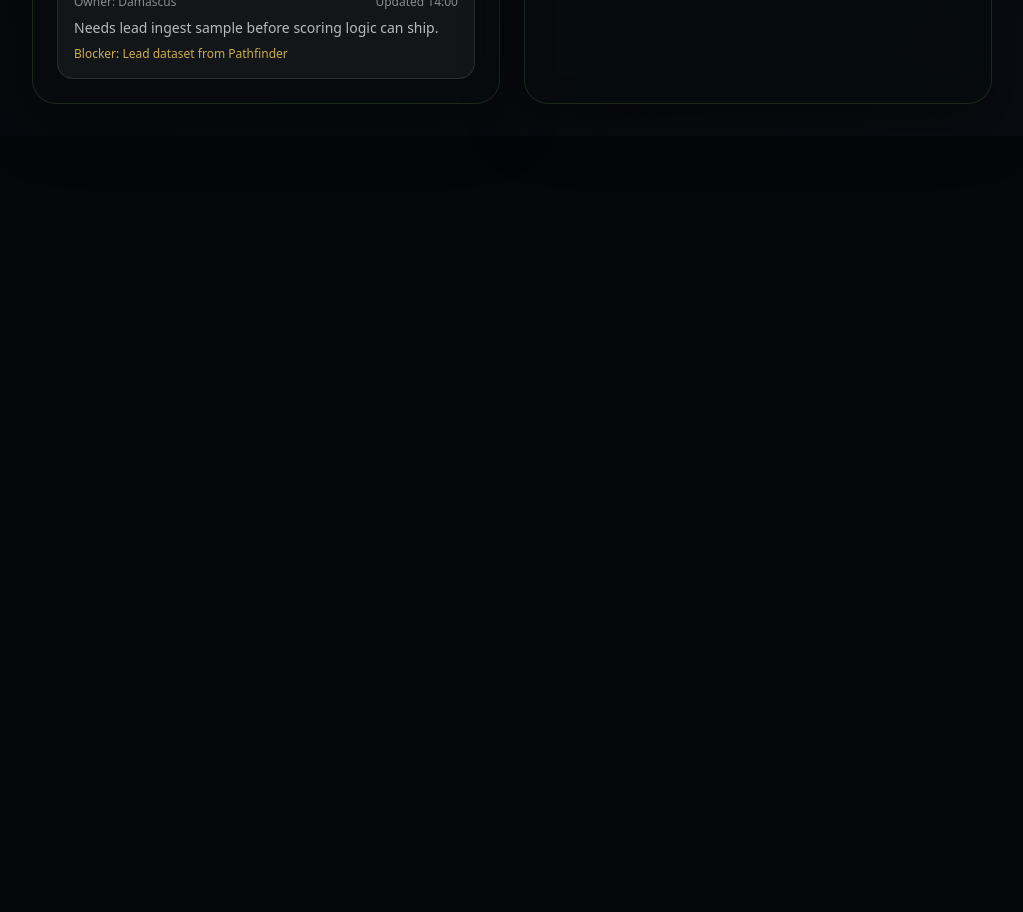
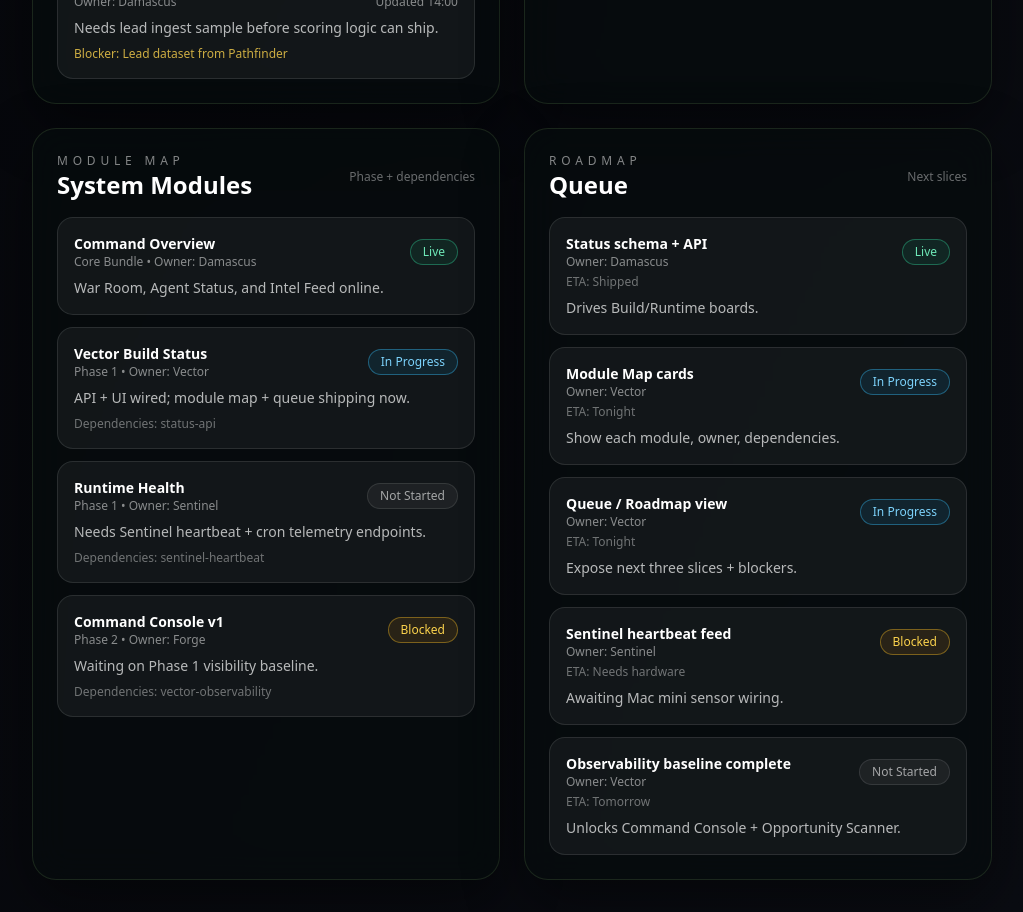
Before and after one commit to DamascusV2/mission-control-V2, a Next.js app: page / in a window 1280 px wide. Shown: the part 1420-2332 px from the top of the page, without its empty margins (256-1279 px from the left). Before the commit the page ends 1556 px from the top, so only its background shows below. Built offline with nearby package versions, Linux system fonts and the light colour scheme.

Commit message:
Add module map and roadmap queue

```diff
--- a/src/app/page.tsx
+++ b/src/app/page.tsx
@@ -1,5 +1,5 @@
-import { loadStatus } from "../lib/data";
-import type { ModuleState, ModuleStatus, StatusPayload } from "../types/mission-control";
+import { loadStatus, loadVector } from "../lib/data";
+import type { ModuleMapEntry, ModuleState, ModuleStatus, QueueItem, StatusPayload, VectorPayload } from "../types/mission-control";
 
 const highlights = [
   { label: "Operational Tempo", value: "Green", detail: "6 active tracks" },
@@ -55,8 +55,71 @@ function StatusPanel({ title, items }: { title: string; items: ModuleStatus[] })
   );
 }
 
+function ModuleMapPanel({ entries }: { entries: ModuleMapEntry[] }) {
+  return (
+    <div className="glass-card rounded-3xl border border-white/10 p-6 space-y-4">
+      <div className="flex items-center justify-between">
+        <div>
+          <p className="text-xs uppercase tracking-[0.4em] text-white/50">Module Map</p>
+          <h3 className="text-2xl font-semibold">System Modules</h3>
+        </div>
+        <span className="text-xs text-white/40">Phase + dependencies</span>
+      </div>
+      <div className="space-y-3">
+        {entries.map((entry) => (
+          <div key={entry.id} className="rounded-2xl border border-white/10 bg-white/5 p-4 space-y-2">
+            <div className="flex items-center justify-between">
+              <div>
+                <p className="text-sm font-semibold">{entry.module}</p>
+                <p className="text-xs text-white/50">{entry.phase} • Owner: {entry.owner}</p>
+              </div>
+              <span className={`text-xs px-3 py-1 rounded-full border ${stateStyles[entry.state]}`}>{entry.state}</span>
+            </div>
+            <p className="text-sm text-white/70">{entry.notes}</p>
+            {entry.dependencies?.length ? (
+              <p className="text-xs text-white/40">Dependencies: {entry.dependencies.join(", ")}</p>
+            ) : null}
+          </div>
+        ))}
+      </div>
+    </div>
+  );
+}
+
+function QueuePanel({ items }: { items: QueueItem[] }) {
+  return (
+    <div className="glass-card rounded-3xl border border-white/10 p-6 space-y-4">
+      <div className="flex items-center justify-between">
+        <div>
+          <p className="text-xs uppercase tracking-[0.4em] text-white/50">Roadmap</p>
+          <h3 className="text-2xl font-semibold">Queue</h3>
+        </div>
+        <span className="text-xs text-white/40">Next slices</span>
+      </div>
+      <div className="space-y-3">
+        {items.map((item) => (
+          <div key={item.id} className="rounded-2xl border border-white/10 bg-white/5 p-4">
+            <div className="flex items-center justify-between">
+              <div>
+                <p className="text-sm font-semibold">{item.title}</p>
+                <p className="text-xs text-white/50">Owner: {item.owner}</p>
+              </div>
+              <span className={`text-xs px-3 py-1 rounded-full border ${stateStyles[item.state]}`}>{item.state}</span>
+            </div>
+            <div className="flex items-center justify-between text-xs text-white/40 mt-1">
+              <span>ETA: {item.eta}</span>
+            </div>
+            {item.notes && <p className="text-sm text-white/70 mt-2">{item.notes}</p>}
+          </div>
+        ))}
+      </div>
+    </div>
+  );
+}
+
 export default function Page() {
   const status = loadStatus() as StatusPayload;
+  const vector = loadVector() as VectorPayload;
   const activity = status.activity;
 
   return (
@@ -131,6 +194,11 @@ export default function Page() {
         <StatusPanel title="Build Status" items={status.build} />
         <StatusPanel title="Runtime Status" items={status.runtime} />
       </div>
+
+      <div className="grid gap-6 lg:grid-cols-2">
+        <ModuleMapPanel entries={vector.map} />
+        <QueuePanel items={vector.queue} />
+      </div>
     </div>
   );
 }
--- /dev/null
+++ b/src/data/mission-control/vector.json
@@ -0,0 +1,86 @@
+{
+  "map": [
+    {
+      "id": "command-overview",
+      "module": "Command Overview",
+      "phase": "Core Bundle",
+      "owner": "Damascus",
+      "state": "Live",
+      "notes": "War Room, Agent Status, and Intel Feed online.",
+      "links": ["/"],
+      "dependencies": []
+    },
+    {
+      "id": "vector-build-status",
+      "module": "Vector Build Status",
+      "phase": "Phase 1",
+      "owner": "Vector",
+      "state": "In Progress",
+      "notes": "API + UI wired; module map + queue shipping now.",
+      "links": ["/api/status"],
+      "dependencies": ["status-api"]
+    },
+    {
+      "id": "runtime-health",
+      "module": "Runtime Health",
+      "phase": "Phase 1",
+      "owner": "Sentinel",
+      "state": "Not Started",
+      "notes": "Needs Sentinel heartbeat + cron telemetry endpoints.",
+      "links": ["/system-health"],
+      "dependencies": ["sentinel-heartbeat"]
+    },
+    {
+      "id": "command-console",
+      "module": "Command Console v1",
+      "phase": "Phase 2",
+      "owner": "Forge",
+      "state": "Blocked",
+      "notes": "Waiting on Phase 1 visibility baseline.",
+      "links": ["/console"],
+      "dependencies": ["vector-observability"]
+    }
+  ],
+  "queue": [
+    {
+      "id": "status-api",
+      "title": "Status schema + API",
+      "owner": "Damascus",
+      "state": "Live",
+      "eta": "Shipped",
+      "notes": "Drives Build/Runtime boards."
+    },
+    {
+      "id": "module-map",
+      "title": "Module Map cards",
+      "owner": "Vector",
+      "state": "In Progress",
+      "eta": "Tonight",
+      "notes": "Show each module, owner, dependencies."
+    },
+    {
+      "id": "roadmap-queue",
+      "title": "Queue / Roadmap view",
+      "owner": "Vector",
+      "state": "In Progress",
+      "eta": "Tonight",
+      "notes": "Expose next three slices + blockers."
+    },
+    {
+      "id": "sentinel-heartbeat",
+      "title": "Sentinel heartbeat feed",
+      "owner": "Sentinel",
+      "state": "Blocked",
+      "eta": "Needs hardware",
+      "notes": "Awaiting Mac mini sensor wiring."
+    },
+    {
+      "id": "vector-observability",
+      "title": "Observability baseline complete",
+      "owner": "Vector",
+      "state": "Not Started",
+      "eta": "Tomorrow",
+      "notes": "Unlocks Command Console + Opportunity Scanner."
+    }
+  ]
+}
--- a/src/lib/data.ts
+++ b/src/lib/data.ts
@@ -27,3 +27,8 @@ export function loadStatus() {
   const file = path.join(dataDir, "status.json");
   return JSON.parse(fs.readFileSync(file, "utf8"));
 }
+
+export function loadVector() {
+  const file = path.join(dataDir, "vector.json");
+  return JSON.parse(fs.readFileSync(file, "utf8"));
+}
```
Also changed, not shown: src/types/mission-control.ts (+25 -0 lines).
